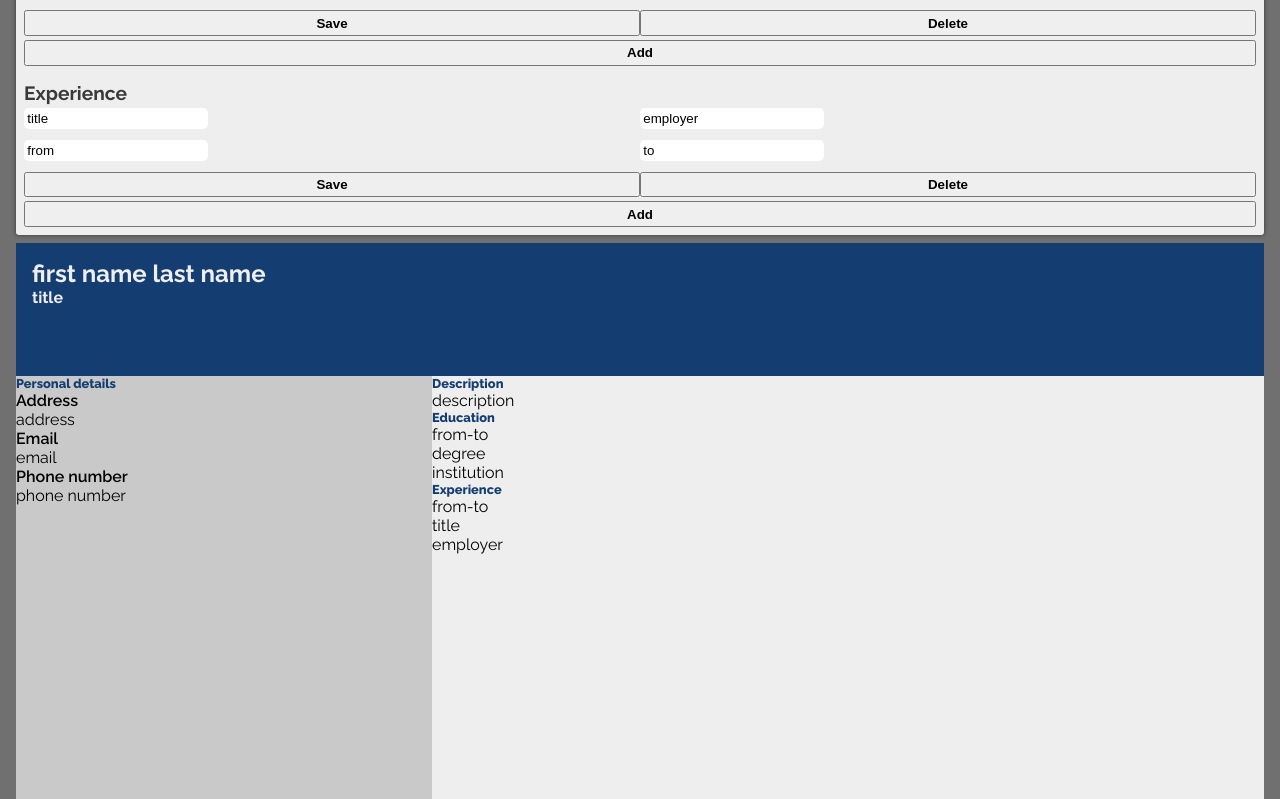
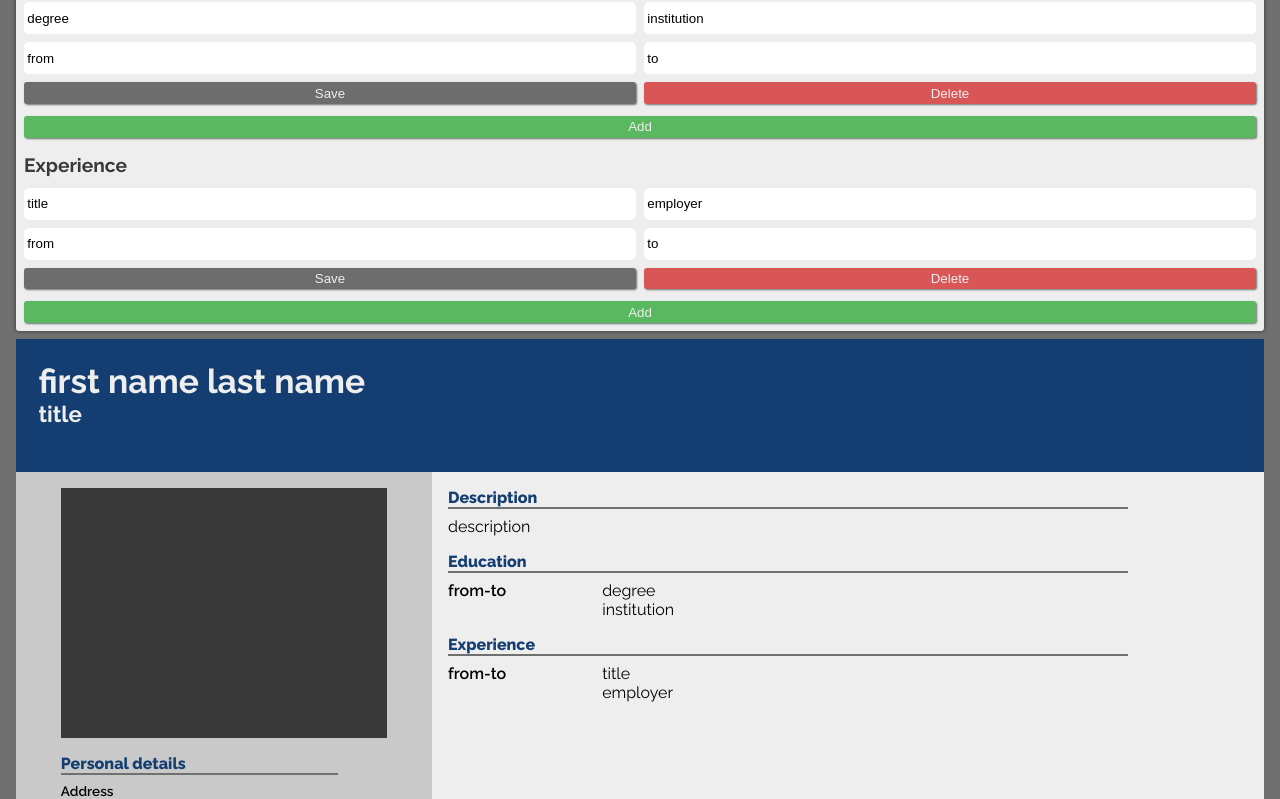
Before and after one commit to junskih/cv, a React (Create React App) app: page / in a window 1280 px wide. Shown: the part 425-1224 px from the top of the page. Built offline with nearby package versions, Linux system fonts and the light colour scheme.

Commit message:
Add styles

```diff
--- a/src/App.css
+++ b/src/App.css
@@ -8,6 +8,9 @@
   --color-form-section-title: #393939;
   --color-cv-sidebar: #c9c9c9;
   --color-cv-header: #143e72;
+  --color-button-neutral: #6d6d6d;
+  --color-button-danger: #d85656;
+  --color-button-success: #5ab860;
 }
 
 * {
@@ -35,7 +38,7 @@ main {
   display: grid;
   height: auto;
   min-height: 100vh;
-  padding: 1em 1em 0 1em;
+  padding: 1em;
   gap: 0.5em;
 }
 
@@ -50,6 +53,7 @@ main {
 .form-section {
   display: grid;
   padding: 0.5em;
+  gap: 0.5em;
 }
 
 .form-section-title {
@@ -61,6 +65,7 @@ main {
   display: grid;
   grid-template-columns: 1fr 1fr;
   padding: 0.25em 0;
+  gap: 0.5em;
 }
 
 .form-field {
@@ -71,11 +76,35 @@ main {
   padding: 0.25em;
   border-radius: 5px;
   border: none;
+  height: 100%;
+  width: 100%;
 }
 
 .form-button {
   padding: 0.25em;
-  font-weight: 600;
+  font-weight: 500;
+  color: var(--color-form);
+  border: none;
+  border-radius: 3px;
+  box-shadow: 1px 1px 2px var(--color-background);
+  cursor: pointer;
+  transition: transform 0.25s linear;
+}
+
+.form-button:active {
+  transform: scale(0.9);
+}
+
+.form-button--neutral {
+  background-color: var(--color-button-neutral);
+}
+
+.form-button--danger {
+  background-color: var(--color-button-danger);
+}
+
+.form-button--success {
+  background-color: var(--color-button-success);
 }
 
 .cv {
@@ -95,23 +124,66 @@ main {
   padding: 1em;
   background-color: var(--color-cv-header);
   color: var(--color-form);
+  font-size: 1.4em;
 }
 
 .cv-sidebar {
+  display: flex;
+  flex-direction: column;
+  align-items: center;
   grid-area: sidebar;
   background-color: var(--color-cv-sidebar);
+  padding: 1em;
+}
+
+.cv-sidebar-container {
+  display: flex;
+  flex-direction: column;
+  width: 85%;
+  gap: 1em;
+}
+
+.cv-sidebar-image {
+  background-color: var(--color-form-section-title);
+  width: 100%;
+  height: 250px;
+}
+
+.cv-sidebar-entry-title {
+  font-size: 0.85em;
+  font-weight: 600;
+}
+
+.cv-main {
+  display: flex;
+  flex-direction: column;
+  padding: 1em;
+  gap: 1em;
 }
 
 .cv-section {
-  width: 100%;
+  display: flex;
+  flex-direction: column;
+  align-items: flex-start;
+  width: auto;
+  max-width: 85%;
+  gap: 0.5em;
 }
 
 .cv-section-title {
+  display: block;
   color: var(--color-cv-header);
-  font-size: 0.8em;
+  font-size: 1em;
   font-weight: 800;
+  width: 100%;
+  border-bottom: 2px solid var(--color-background);
 }
 
-.cv-sidebar-entry-title {
+.cv-main-entry {
+  display: flex;
+  gap: 1em 6em;
+}
+
+.cv-main-entry-fromto {
   font-weight: 600;
 }
```
